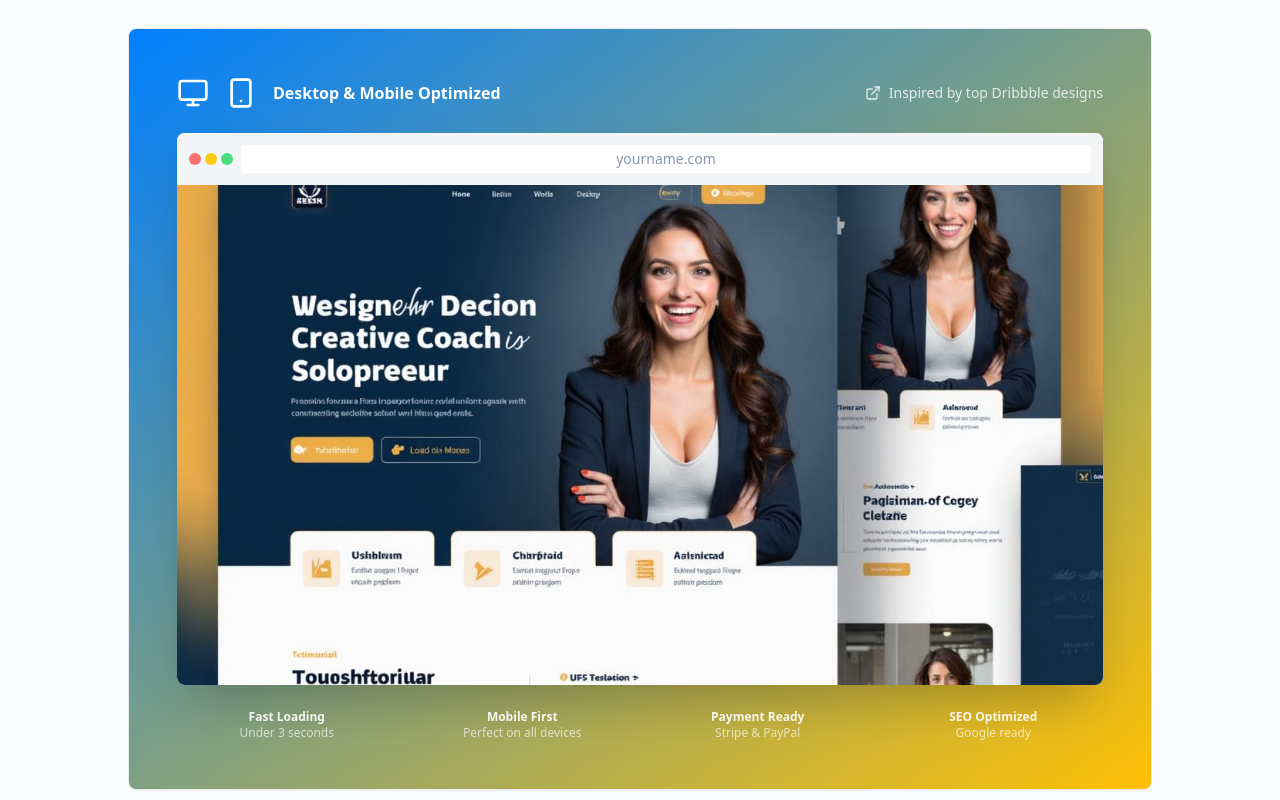
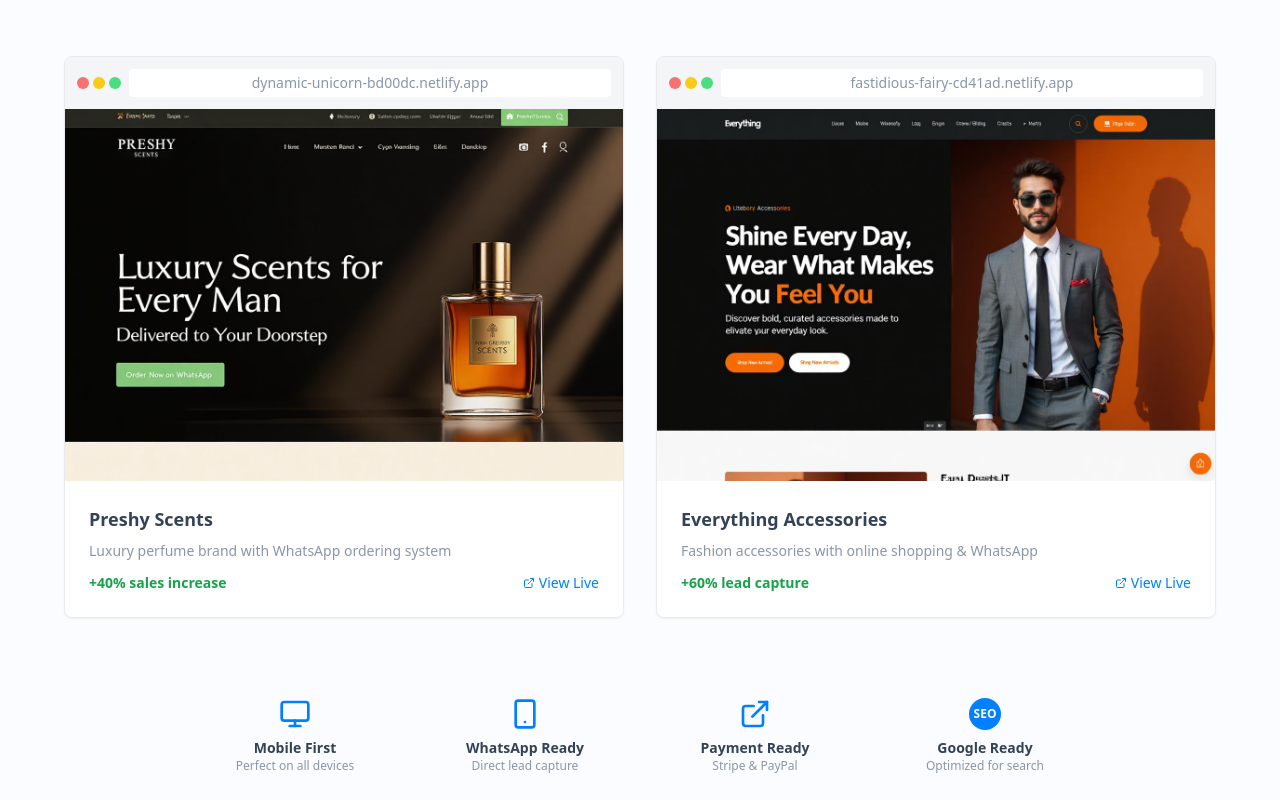
Before and after one commit to LazyShikamaru/rapid-launch-boost, a React (Vite) app: page / in a window 1280 px wide. Shown: the part 2260-3060 px from the top of the page. Built offline with nearby package versions, Linux system fonts and the light colour scheme.

Commit message:
Add project showcases
Add Preshy Scents and Everything Accessories as use cases.

```diff
--- a/src/components/VisualPreview.tsx
+++ b/src/components/VisualPreview.tsx
@@ -1,6 +1,7 @@
 import { Card, CardContent } from "@/components/ui/card";
 import { Monitor, Smartphone, ExternalLink } from "lucide-react";
-import designPreview from "@/assets/professional-website-design.jpg";
+import preshyScentsPreview from "@/assets/preshy-scents-website.png";
+import everythingAccessoriesPreview from "@/assets/everything-accessories-website.png";
 
 const VisualPreview = () => {
   return (
@@ -11,30 +12,15 @@ const VisualPreview = () => {
             See What You Get
           </h2>
           <p className="text-xl text-muted-foreground max-w-3xl mx-auto">
-            Clean, professional designs that convert visitors into paying customers
+            Real websites we've built for entrepreneurs. Clean, professional, and optimized for conversions.
           </p>
         </div>
 
-        <div className="max-w-5xl mx-auto">
+        {/* Real Project Examples */}
+        <div className="grid md:grid-cols-2 gap-8 max-w-6xl mx-auto mb-16">
+          {/* Preshy Scents */}
           <Card className="shadow-hero overflow-hidden">
             <CardContent className="p-0">
-              {/* Mockup Container */}
-              <div className="relative bg-gradient-to-br from-primary to-accent p-8 md:p-12">
-                <div className="flex items-center justify-between mb-6">
-                  <div className="flex items-center gap-4">
-                    <Monitor className="h-8 w-8 text-primary-foreground" />
-                    <Smartphone className="h-8 w-8 text-primary-foreground" />
-                    <span className="text-primary-foreground font-semibold">Desktop & Mobile Optimized</span>
-                  </div>
-                  <div className="flex items-center gap-2 text-primary-foreground/80">
-                    <ExternalLink className="h-4 w-4" />
-                    <span className="text-sm">Inspired by top Dribbble designs</span>
-                  </div>
-                </div>
-
-                {/* Browser Mockup */}
-                <div className="bg-background rounded-lg shadow-2xl overflow-hidden">
-                  {/* Browser Header */}
               <div className="bg-muted p-3 flex items-center gap-2">
                 <div className="flex gap-1">
                   <div className="w-3 h-3 bg-red-400 rounded-full"></div>
@@ -43,44 +29,104 @@ const VisualPreview = () => {
                 </div>
                 <div className="flex-1 text-center">
                   <div className="bg-background rounded px-3 py-1 text-sm text-muted-foreground">
-                        yourname.com
+                    dynamic-unicorn-bd00dc.netlify.app
                   </div>
                 </div>
               </div>
-
-                  {/* Website Preview - Real Dribbble Design */}
-                  <div className="bg-background">
+              <div className="relative">
                 <img
-                      src={designPreview}
-                      alt="Professional website design preview from Dribbble - modern landing page for creators and coaches"
+                  src={preshyScentsPreview}
+                  alt="Preshy Scents luxury perfume website with WhatsApp ordering"
                   className="w-full h-auto object-cover"
-                      style={{ maxHeight: '500px', objectFit: 'cover' }}
                 />
               </div>
-                </div>
-
-                {/* Features Below */}
-                <div className="mt-6 grid grid-cols-2 md:grid-cols-4 gap-4 text-primary-foreground/90">
-                  <div className="text-center">
-                    <div className="text-xs font-semibold">Fast Loading</div>
-                    <div className="text-xs opacity-75">Under 3 seconds</div>
-                  </div>
-                  <div className="text-center">
-                    <div className="text-xs font-semibold">Mobile First</div>
-                    <div className="text-xs opacity-75">Perfect on all devices</div>
-                  </div>
-                  <div className="text-center">
-                    <div className="text-xs font-semibold">Payment Ready</div>
-                    <div className="text-xs opacity-75">Stripe & PayPal</div>
-                  </div>
-                  <div className="text-center">
-                    <div className="text-xs font-semibold">SEO Optimized</div>
-                    <div className="text-xs opacity-75">Google ready</div>
-                  </div>
+              <div className="p-6">
+                <h3 className="font-bold text-lg mb-2">Preshy Scents</h3>
+                <p className="text-muted-foreground text-sm mb-3">Luxury perfume brand with WhatsApp ordering system</p>
+                <div className="flex items-center justify-between">
+                  <div className="text-sm text-green-600 font-semibold">+40% sales increase</div>
+                  <a
+                    href="https://dynamic-unicorn-bd00dc.netlify.app/"
+                    target="_blank"
+                    rel="noopener noreferrer"
+                    className="inline-flex items-center text-primary hover:text-primary/80 text-sm font-medium gap-1"
+                  >
+                    <ExternalLink className="h-3 w-3" />
+                    View Live
+                  </a>
                 </div>
               </div>
             </CardContent>
           </Card>
+
+          {/* Everything Accessories */}
+          <Card className="shadow-hero overflow-hidden">
+            <CardContent className="p-0">
+              <div className="bg-muted p-3 flex items-center gap-2">
+                <div className="flex gap-1">
+                  <div className="w-3 h-3 bg-red-400 rounded-full"></div>
+                  <div className="w-3 h-3 bg-yellow-400 rounded-full"></div>
+                  <div className="w-3 h-3 bg-green-400 rounded-full"></div>
+                </div>
+                <div className="flex-1 text-center">
+                  <div className="bg-background rounded px-3 py-1 text-sm text-muted-foreground">
+                    fastidious-fairy-cd41ad.netlify.app
+                  </div>
+                </div>
+              </div>
+              <div className="relative">
+                <img
+                  src={everythingAccessoriesPreview}
+                  alt="Everything Accessories fashion website with online shopping"
+                  className="w-full h-auto object-cover"
+                />
+              </div>
+              <div className="p-6">
+                <h3 className="font-bold text-lg mb-2">Everything Accessories</h3>
+                <p className="text-muted-foreground text-sm mb-3">Fashion accessories with online shopping & WhatsApp</p>
+                <div className="flex items-center justify-between">
+                  <div className="text-sm text-green-600 font-semibold">+60% lead capture</div>
+                  <a
+                    href="https://fastidious-fairy-cd41ad.netlify.app/"
+                    target="_blank"
+                    rel="noopener noreferrer"
+                    className="inline-flex items-center text-primary hover:text-primary/80 text-sm font-medium gap-1"
+                  >
+                    <ExternalLink className="h-3 w-3" />
+                    View Live
+                  </a>
+                </div>
+              </div>
+            </CardContent>
+          </Card>
+        </div>
+
+        {/* Features Grid */}
+        <div className="max-w-4xl mx-auto">
+          <div className="grid grid-cols-2 md:grid-cols-4 gap-6 text-center">
+            <div className="p-4">
+              <Monitor className="h-8 w-8 mx-auto mb-2 text-primary" />
+              <div className="text-sm font-semibold">Mobile First</div>
+              <div className="text-xs text-muted-foreground">Perfect on all devices</div>
+            </div>
+            <div className="p-4">
+              <Smartphone className="h-8 w-8 mx-auto mb-2 text-primary" />
+              <div className="text-sm font-semibold">WhatsApp Ready</div>
+              <div className="text-xs text-muted-foreground">Direct lead capture</div>
+            </div>
+            <div className="p-4">
+              <ExternalLink className="h-8 w-8 mx-auto mb-2 text-primary" />
+              <div className="text-sm font-semibold">Payment Ready</div>
+              <div className="text-xs text-muted-foreground">Stripe & PayPal</div>
+            </div>
+            <div className="p-4">
+              <div className="h-8 w-8 mx-auto mb-2 bg-primary rounded-full flex items-center justify-center">
+                <span className="text-primary-foreground text-xs font-bold">SEO</span>
+              </div>
+              <div className="text-sm font-semibold">Google Ready</div>
+              <div className="text-xs text-muted-foreground">Optimized for search</div>
+            </div>
+          </div>
         </div>
       </div>
     </section>
```
Also changed, not shown: src/assets/everything-accessories-website.png (added), src/assets/preshy-scents-website.png (added). Lines whose indentation alone changed are shown as unchanged.
